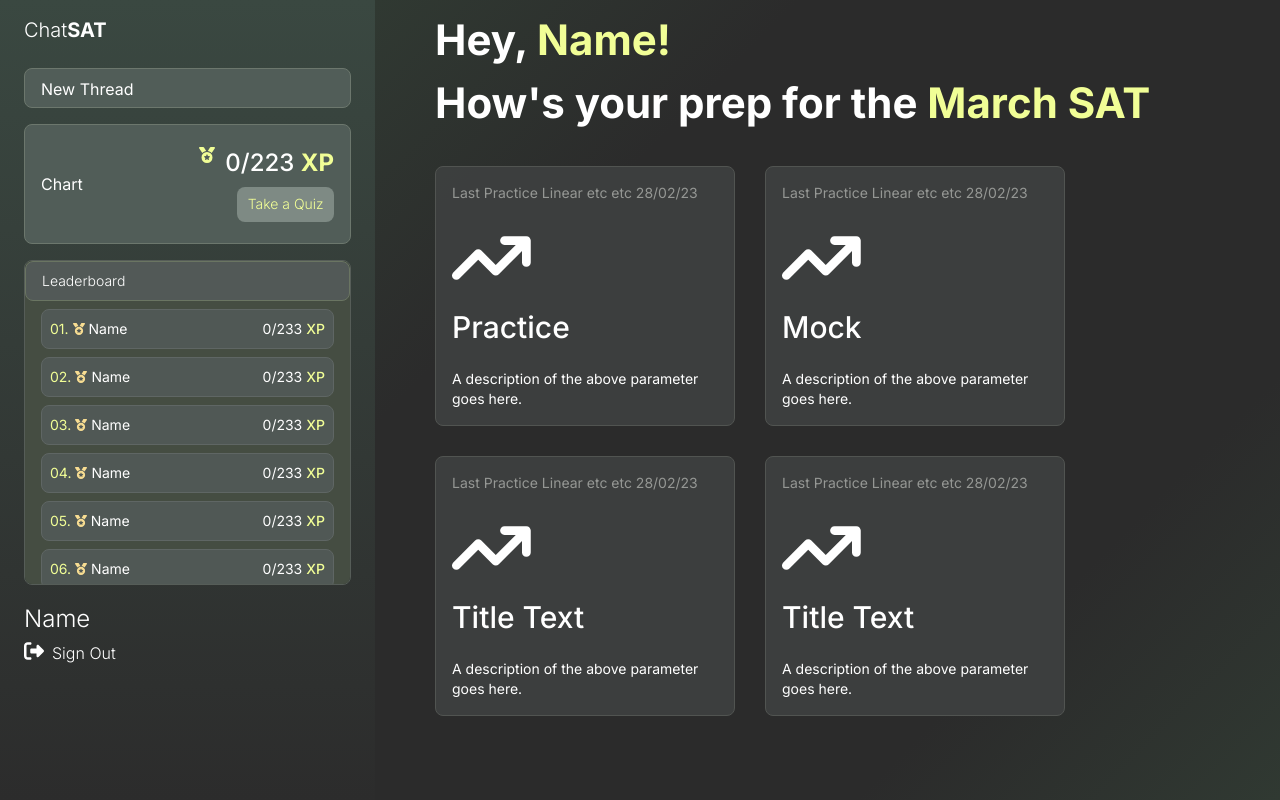
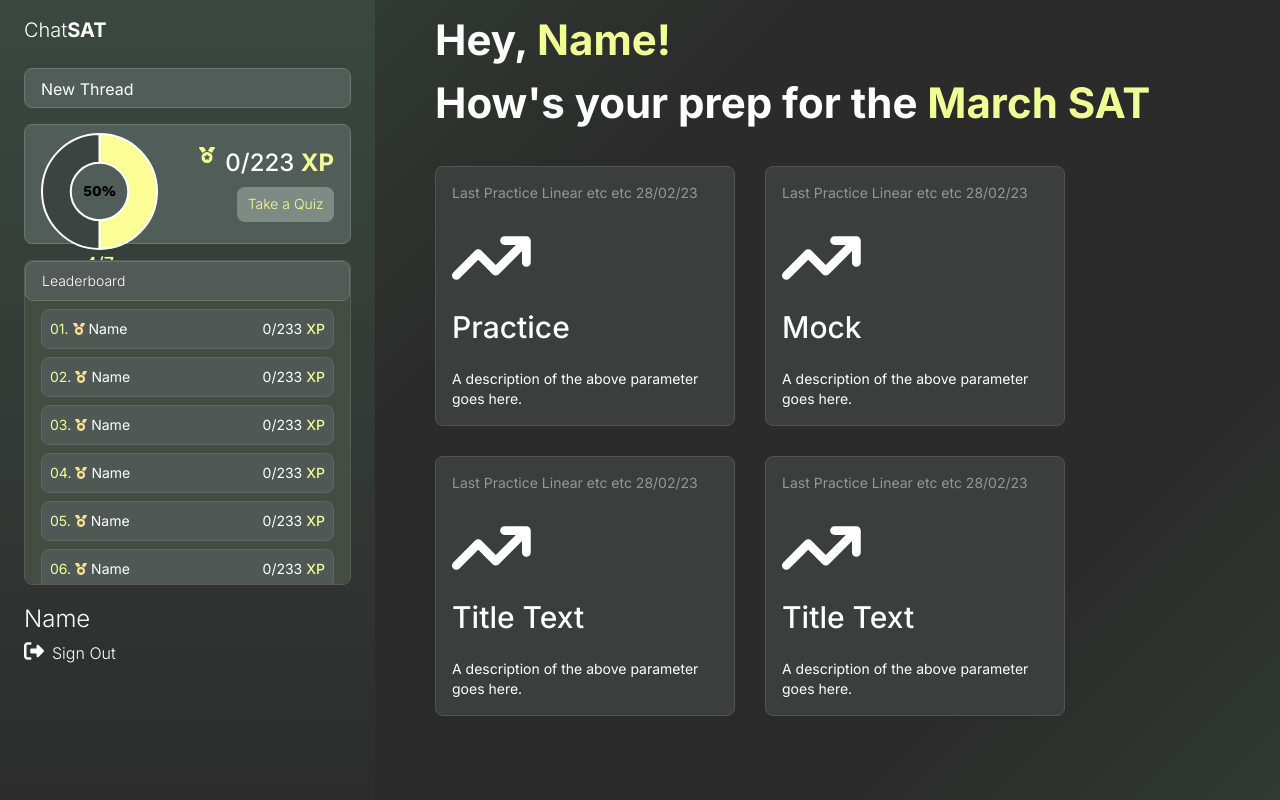
Before and after one commit to kkumar001/quizzy, a Next.js app: page / in a window 1280 px wide. Built offline with nearby package versions, Linux system fonts and the light colour scheme.

Commit message:
some chnges

```diff
--- a/next.config.mjs
+++ b/next.config.js
@@ -1,4 +1,4 @@
 /** @type {import('next').NextConfig} */
 const nextConfig = {};
 
-export default nextConfig;
+module.exports = nextConfig
--- a/package.json
+++ b/package.json
@@ -14,7 +14,7 @@
     "cart.js": "^0.0.0",
     "chart.js": "^3.9.1",
     "hamburger-react": "^2.5.0",
-    "next": "14.1.0",
+    "next": "^14.1.0",
     "react": "^18.2.0",
     "react-chartjs-2": "^4.3.1",
     "react-dom": "^18.2.0"
--- /dev/null
+++ b/src/components/DoughnutChart.jsx
@@ -0,0 +1,61 @@
+"use client";
+
+import React from 'react';
+import { Doughnut } from 'react-chartjs-2';
+import { Chart as ChartJS, ArcElement, Tooltip, Legend} from 'chart.js';
+
+ChartJS.register( ArcElement, Tooltip, Legend );
+
+const options = {
+    cutout: '50%', // Adjust the cutout percentage to control the size of the hole
+    plugins: {
+        responsive: true,
+        legend: {
+            display: false,
+        },
+    },
+}
+
+const data = {
+    //labels: ['Completed', 'Remaining'],
+    datasets: [
+        {
+            data: [50, 50], // Adjust these values based on your data
+            backgroundColor: ['#fbfe95', '#3c4441'], // Adjust colors as needed
+            hoverBackgroundColor: ['#66d3af', '#daf8ef'],
+        },
+    ],
+};
+
+const textCenter = {
+    id: 'textCenter',
+    beforeDatasetsDraw(chart, args, pluginOptions) {
+        const { ctx, data } = chart;
+        const dataset = data.datasets[0].data;
+        const meta = chart.getDatasetMeta(0);
+        const firstPoint = meta.data[0];
+
+        ctx.save();
+        ctx.font = 'bold 15px "Work Sans"';
+        ctx.fillStyle = 'black';
+        ctx.textAlign = 'center';
+        ctx.textBaseline = 'middle';
+        ctx.fillText(`${dataset[0]}%`, firstPoint.x, firstPoint.y);
+        ctx.restore();
+    }
+}
+
+const DoughnutChart = () => {
+
+
+  return (
+    <div className='text-center'>
+            <Doughnut style={{ height: '37px'}} data={data} options={options} plugins={[textCenter]}/>
+            <div className='text-lg font-medium'>
+                <p className='text-[#f1fe96]'>4/7 <br /><span className='text-white'>Streak</span></p>
+            </div>
+        </div>
+  );
+};
+
+export default DoughnutChart;
--- a/src/components/Leaderboard.jsx
+++ b/src/components/Leaderboard.jsx
@@ -13,11 +13,11 @@ const Leaderboard = () => {
             </div>
             <div className='w-full h-auto px-4 pb-2 flex flex-col overflow-auto'>
                 {array.map((n) => (
-                    <div key={n} className='w-full h-[40px] mt-2 flex items-center rounded-lg hover:bg-gradient-to-b from-[#6f7a60] to-[#617672] bg-[#505855] border border-[#5f6664]'>
+                    <div key={n} className={`w-full h-[40px] ${n===15 ? 'bg-gradient-to-b from-[#6f7a60] to-[#617672]' : ''} mt-2 flex items-center rounded-lg hover:bg-gradient-to-b from-[#6f7a60] to-[#617672] bg-[#505855] border border-[#5f6664]`}>
                         <p className='ml-2 text-sm font-normal text-[#f1fe96]'>{n < 10 ? `0${n}.` : `${n}.`}</p>
                         <FontAwesomeIcon icon={faMedal} className='ml-1 w-3 text-[#f8dd92]' />
                         <div className='w-[250px] flex justify-between'>
-                            <p className='ml-1 text-sm font-normal'>Name</p>
+                            <p className='ml-1 text-sm font-normal'>{n===15 ? 'You' : 'Name'}</p>
                             <p className='mr-2 text-sm font-normal'>0/233 <span className='text-[#f1fe96] font-medium'>XP</span></p>
                         </div>
                     </div>
--- a/src/components/Sidebar.jsx
+++ b/src/components/Sidebar.jsx
@@ -3,20 +3,23 @@ import { FontAwesomeIcon } from '@fortawesome/react-fontawesome';
 import { faMedal } from '@fortawesome/free-solid-svg-icons';
 import { faRightFromBracket } from '@fortawesome/free-solid-svg-icons';
 import Leaderboard from './Leaderboard';
+import DoughnutChart from './DoughnutChart';
 
 const Sidebar = () => {
 
     return (
         <>
             <div
-                className={`lg:flex hidden z-50 w-[375px] text-[#fff] h-full bg-gradient-to-b from-[#3a4841] to-[#2c2c2c] py-4 px-6 shadow-black flex-col`}
+                className={`lg:flex hidden w-[375px] text-[#fff] h-full bg-gradient-to-b from-[#3a4841] to-[#2c2c2c] py-4 px-6 shadow-black flex-col`}
             >
                 <h3 className='text-xl font-light'>Chat<span className='font-bold'>SAT</span></h3>
                 <div className='bg-[#515d58] w-full h-[40px] px-4 pt-2 mt-6 rounded-lg border border-[#6c776d]'>
                     <p>New Thread</p>
                 </div>
                 <div className='w-full h-[120px] px-4 py-2 mt-4 rounded-lg border border-[#6c776d] bg-[#515d58] flex justify-between items-center '>
-                    Chart
+                    <div className='w-[40%] h-full'>
+                       <DoughnutChart />
+                    </div>
                     <div className='w-[60%] h-full flex flex-col gap-2 justify-center items-end'>
                         <div className='flex w-full gap-2 justify-end'>
                             <FontAwesomeIcon icon={faMedal} className='w-5 text-[#f1fe96]' />
```
Also changed, not shown: 1 other file (tests, documents, lock files or other folders).
